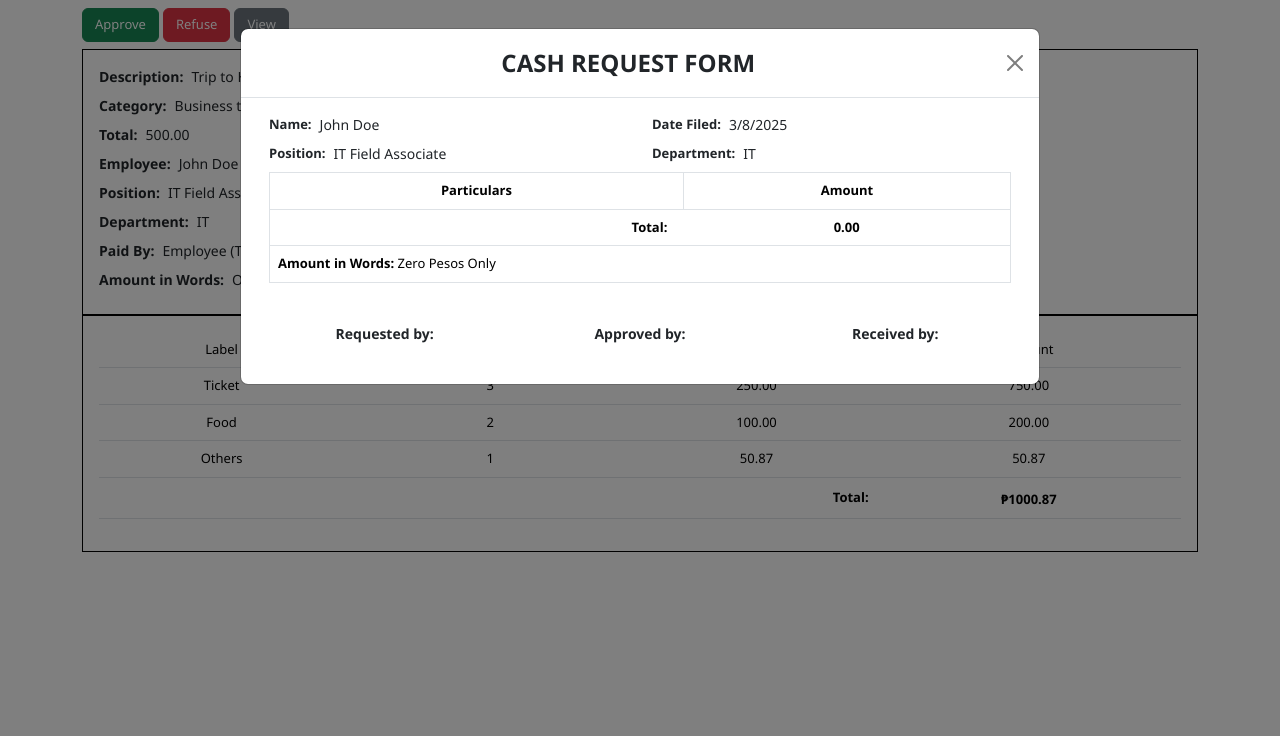
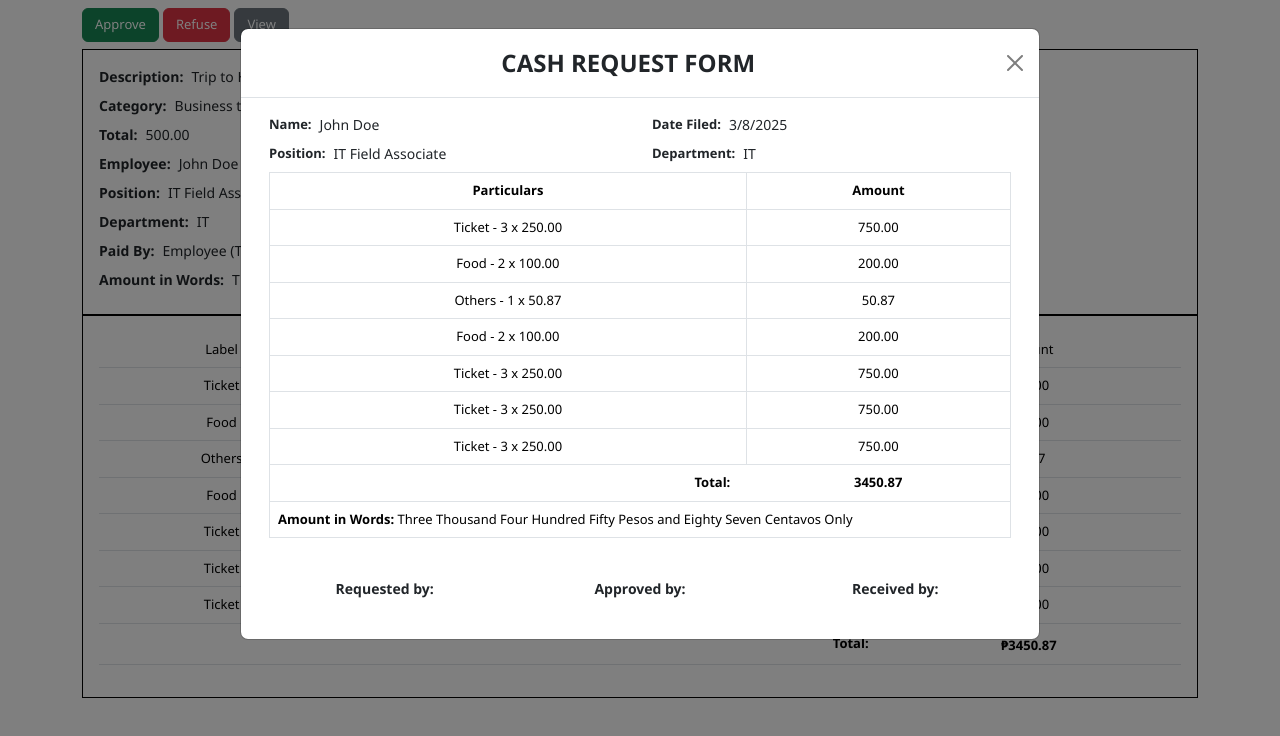
Before and after one commit to RaymondJAT/BudgetMonitoringTL, a React (Vite) app in the folder BudgetMonitoringTL/: page / in a window 1280 px wide. Both pictures are taken after a click on the button "View". Shown: the top 736 px of the page. Built offline with nearby package versions, Linux system fonts and the light colour scheme.

Commit message:
[FIXED] - Print Modal Display

```diff
--- a/BudgetMonitoringTL/src/App.jsx
+++ b/BudgetMonitoringTL/src/App.jsx
@@ -10,7 +10,7 @@ function App() {
     department: "IT",
     paidBy: "Employee (To reimburse)",
     category: "Business trip",
-    expenseDate: "2025-03-07",
+    expenseDate: "03/07/2025",
     total: "500.00",
     teamLead: "Jane Smith",
     description: "Trip to Hong Kong to meet Mickey Mouse.",
--- a/BudgetMonitoringTL/src/components/ApprovalForm.jsx
+++ b/BudgetMonitoringTL/src/components/ApprovalForm.jsx
@@ -20,6 +20,7 @@ const ApprovalForm = ({ data }) => {
 
   const [modalShow, setModalShow] = useState(false);
   const [amountInWords, setAmountInWords] = useState("");
+  const [particulars, setParticulars] = useState([]);
 
   return (
     <>
@@ -86,14 +87,17 @@ const ApprovalForm = ({ data }) => {
         </div>
 
         {/* Table Section */}
-        <DataTable setAmountInWords={setAmountInWords} />
+        <DataTable
+          setAmountInWords={setAmountInWords}
+          setParticulars={setParticulars}
+        />
       </Container>
 
       <PrintModal
         show={modalShow}
         onHide={() => setModalShow(false)}
-        data={data}
-        tableData={data?.items || []} // Ensure particulars are passed
+        data={{ ...data, items: particulars }} // Ensure items are passed
+        amountInWords={amountInWords}
       />
     </>
   );
--- a/BudgetMonitoringTL/src/components/DataTable.jsx
+++ b/BudgetMonitoringTL/src/components/DataTable.jsx
@@ -2,12 +2,28 @@ import React, { useState, useEffect } from "react";
 import { Table, Container } from "react-bootstrap";
 import { numberToWords } from "../js/numberToWords";
 
-const DataTable = ({ setAmountInWords }) => {
+const DataTable = ({ setAmountInWords, setParticulars }) => {
   const [tableData] = useState([
     { label: "Ticket", quantity: 3, price: 250 },
     { label: "Food", quantity: 2, price: 100 },
     { label: "Others", quantity: 1, price: 50.87 },
+    { label: "Food", quantity: 2, price: 100 },
+    { label: "Ticket", quantity: 3, price: 250 },
+    { label: "Ticket", quantity: 3, price: 250 },
+    { label: "Ticket", quantity: 3, price: 250 },
   ]);
+
+  useEffect(() => {
+    // Update particulars in ApprovalForm
+    setParticulars(
+      tableData.map((item) => ({
+        label: item.label,
+        quantity: item.quantity,
+        price: item.price,
+        amount: item.quantity * item.price,
+      }))
+    );
+  }, [setParticulars, tableData]);
 
   // computing total dynamically
   const total = tableData.reduce(
--- a/BudgetMonitoringTL/src/components/PrintModal.jsx
+++ b/BudgetMonitoringTL/src/components/PrintModal.jsx
@@ -2,36 +2,29 @@ import React, { useState, useEffect } from "react";
 import { Row, Col, Modal, Container, Table } from "react-bootstrap";
 import { numberToWords } from "../js/numberToWords";
 
-const PrintModal = ({ show, onHide, data, tableData = [] }) => {
+const PrintModal = ({ show, onHide, data, amountInWords }) => {
   const [dateFiled, setDateFiled] = useState("");
 
   useEffect(() => {
     setDateFiled(new Date().toLocaleDateString());
   }, [show]);
 
-  // Calculate total amount
-  const totalAmount =
-    tableData && tableData.length > 0
-      ? tableData.reduce((sum, item) => sum + (parseFloat(item.amount) || 0), 0)
-      : 0;
+  const particulars = data?.items || [];
+  const totalAmount = particulars.reduce(
+    (sum, item) => sum + (parseFloat(item.amount) || 0),
+    0
+  );
 
   return (
-    <Modal
-      show={show}
-      onHide={onHide}
-      aria-labelledby="contained-modal-title-vcenter"
-      size="lg"
-    >
+    <Modal show={show} onHide={onHide} size="lg">
       <Modal.Header closeButton>
-        <Modal.Title
-          id="contained-modal-title-vcenter"
-          className="text-center w-100 fw-bold"
-        >
+        <Modal.Title className="text-center w-100 fw-bold">
           CASH REQUEST FORM
         </Modal.Title>
       </Modal.Header>
       <Modal.Body>
         <Container>
+          {/* Employee Details */}
           <Row className="custom-col">
             <Col xs={12} md={6} className="d-flex align-items-center mb-2">
               <strong className="title">Name:</strong>
@@ -51,7 +44,7 @@ const PrintModal = ({ show, onHide, data, tableData = [] }) => {
             </Col>
           </Row>
 
-          {/* particulars */}
+          {/* Particulars Table */}
           <Row>
             <Col xs={12}>
               <Table bordered className="custom-table">
@@ -62,7 +55,8 @@ const PrintModal = ({ show, onHide, data, tableData = [] }) => {
                   </tr>
                 </thead>
                 <tbody>
-                  {(tableData ?? []).map((item, index) => (
+                  {particulars.length > 0 ? (
+                    particulars.map((item, index) => (
                       <tr key={index}>
                         <td className="text-center">
                           {`${item.label} - ${item.quantity} x ${(
@@ -75,7 +69,14 @@ const PrintModal = ({ show, onHide, data, tableData = [] }) => {
                             : "0.00"}
                         </td>
                       </tr>
-                  ))}
+                    ))
+                  ) : (
+                    <tr>
+                      <td colSpan="2" className="text-center">
+                        No particulars added.
+                      </td>
+                    </tr>
+                  )}
                   <tr className="no-border">
                     <td className="text-end pe-3">
                       <strong>Total:</strong>
@@ -87,8 +88,7 @@ const PrintModal = ({ show, onHide, data, tableData = [] }) => {
                   <tr>
                     <td colSpan="2" className="text-start">
                       <strong>Amount in Words:</strong>{" "}
-                      {totalAmount > 0 ? numberToWords(totalAmount) : "Zero"}{" "}
-                      Pesos Only
+                      {amountInWords || "Zero"}
                     </td>
                   </tr>
                 </tbody>
@@ -96,7 +96,7 @@ const PrintModal = ({ show, onHide, data, tableData = [] }) => {
             </Col>
           </Row>
 
-          {/* signatures */}
+          {/* Signatures */}
           <Row className="signature mt-4">
             <Col xs={12} md={4} className="text-center">
               <p className="mb-0">
```
Lines whose indentation alone changed are shown as unchanged.
